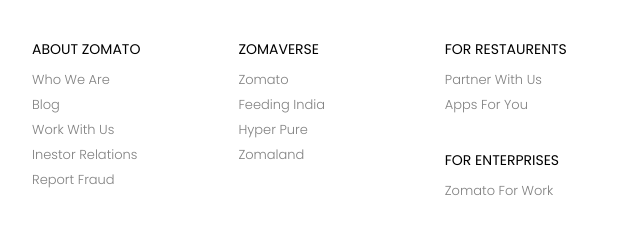
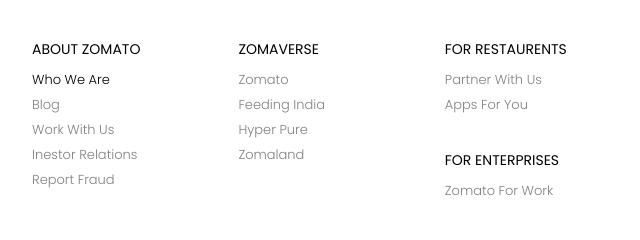
Before and after one commit to ShitijChauhan1/Zomato-WebClone1, a plain HTML site: page index.html in a window 1280 px wide. In both pictures the pointer is over the link "Who We Are". Shown: the part 3075-3315 px from the top of the page, 96-736 px from the left. Drawn offline with Linux system fonts and the light colour scheme.

Commit message:
made a small update

```diff
--- a/style.css
+++ b/style.css
@@ -628,7 +628,7 @@
     font-weight: 300;
 }
 
-.footer_link:hover{
+.footer__link:hover{
     color: black;
 }
 
```
